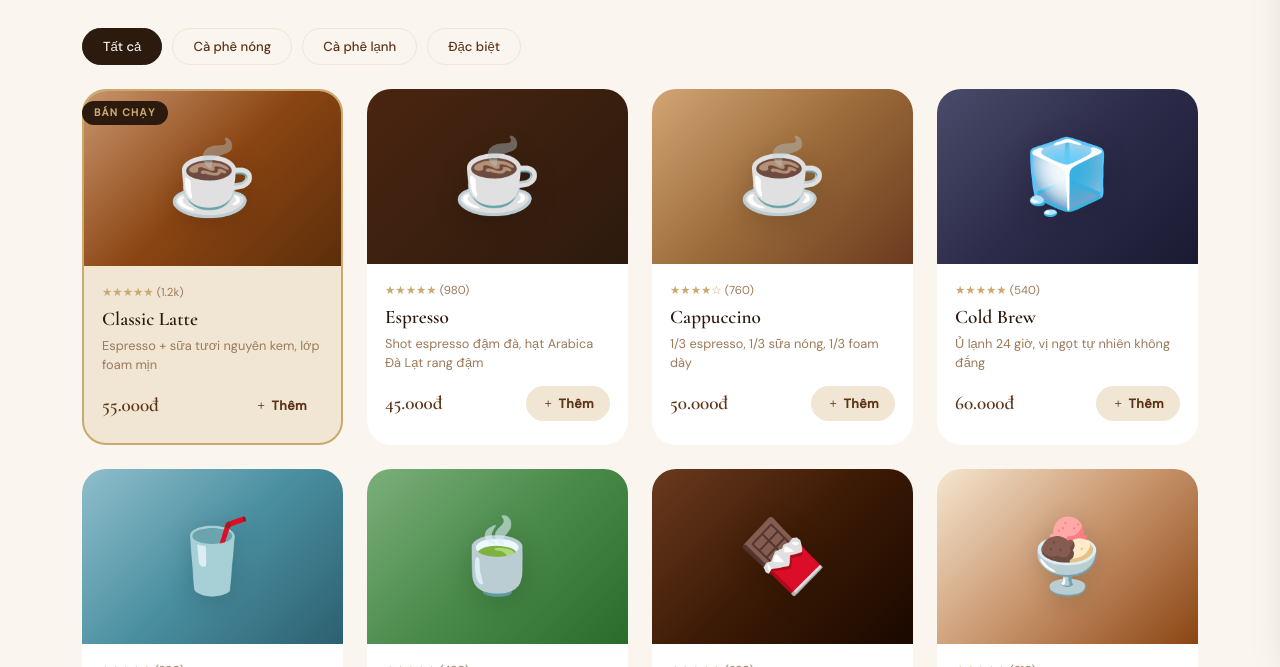
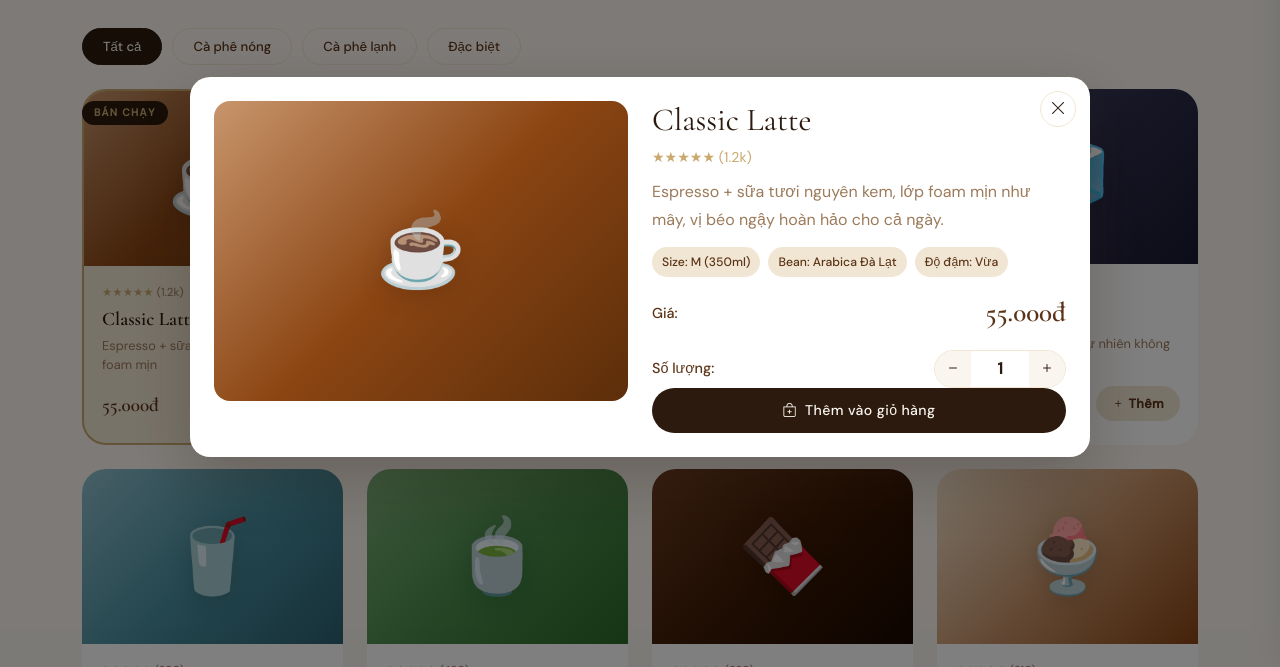
Before and after one commit to tincubeo/Web-Coffe-Shop, a plain HTML site: page index.html in a window 1280 px wide. Both pictures are taken after a click on the element 212 px from the left and 1335 px from the top of the page. Shown: the part 1068-1735 px from the top of the page. Drawn offline with nearby package versions, Linux system fonts and the light colour scheme.

Commit message:
Add robust modal visibility fallback and ESC close

```diff
--- a/index.html
+++ b/index.html
@@ -363,6 +363,7 @@
           <h2 id="modalProductName" class="bw-modal-title">Classic Latte</h2>
           <div id="modalProductRating" class="bw-modal-rating">★★★★★ (1.2k)</div>
           <p id="modalProductDesc" class="bw-modal-desc">Mô tả sản phẩm</p>
+          <div class="bw-modal-meta" id="modalProductMeta"></div>
 
           <div class="bw-modal-price-section">
             <span class="bw-modal-label">Giá:</span>
@@ -516,6 +517,16 @@
     // ========== CART ==========
     let cart = [];
     let currentModalProduct = {};
+    const productDetailsMap = {
+      'Classic Latte': ['Size: M (350ml)', 'Bean: Arabica Đà Lạt', 'Độ đậm: Vừa'],
+      'Espresso': ['Size: S (60ml)', 'Bean: Arabica rang đậm', 'Độ đậm: Mạnh'],
+      'Cappuccino': ['Size: M (300ml)', 'Foam: Dày êm', 'Độ đậm: Vừa'],
+      'Cold Brew': ['Size: L (450ml)', 'Ủ lạnh: 24 giờ', 'Độ đậm: Dịu nhẹ'],
+      'Iced Latte': ['Size: L (450ml)', 'Sữa: Nguyên kem', 'Độ đậm: Nhẹ'],
+      'Matcha Latte': ['Size: M (350ml)', 'Matcha: Nhật Bản grade A', 'Sữa: Oat milk'],
+      'Caramel Mocha': ['Size: M (350ml)', 'Sốt: Caramel + Cacao', 'Độ ngọt: Vừa'],
+      'Affogato': ['Size: M (280ml)', 'Kem: Vanilla', 'Ngon nhất: dùng ngay']
+    };
 
     function addToCart(name, price) {
       const existing = cart.find(i => i.name === name);
@@ -577,6 +588,7 @@
     function toggleCart() {
       document.getElementById('cartSidebar').classList.toggle('open');
       document.getElementById('cartOverlay').classList.toggle('open');
+      setBodyScrollLock(document.getElementById('productModal').classList.contains('active'));
     }
 
     function showToast(msg) {
@@ -604,19 +616,29 @@
       document.getElementById('modalProductPrice').textContent = price.toLocaleString('vi-VN') + 'đ';
       document.getElementById('modalProductRating').textContent = rating;
       document.getElementById('modalProductDesc').textContent = desc;
+      const details = productDetailsMap[name] || [];
+      document.getElementById('modalProductMeta').innerHTML = details.map(item => `<span class="bw-meta-chip">${item}</span>`).join('');
       document.getElementById('modalQuantity').value = '1';
 
       const imgEl = document.getElementById('modalProductImage');
       imgEl.className = 'bw-modal-img ' + (imageMap[type] || 'bw-img--latte');
 
-      document.getElementById('productModal').classList.add('active');
-      document.body.style.overflow = 'hidden';
+      const modalEl = document.getElementById('productModal');
+      modalEl.classList.add('active');
+      modalEl.style.display = 'flex';
+      modalEl.style.visibility = 'visible';
+      modalEl.style.opacity = '1';
+      setBodyScrollLock(true);
     }
 
     function closeProductModal(event) {
       if (event && event.target.id !== 'productModal') return;
-      document.getElementById('productModal').classList.remove('active');
-      document.body.style.overflow = 'auto';
+      const modalEl = document.getElementById('productModal');
+      modalEl.classList.remove('active');
+      modalEl.style.display = '';
+      modalEl.style.visibility = '';
+      modalEl.style.opacity = '';
+      setBodyScrollLock(false);
     }
 
     function increaseQty() {
@@ -630,7 +652,7 @@
     }
 
     function addToCartFromModal() {
-      const qty = parseInt(document.getElementById('modalQuantity').value);
+      const qty = Math.min(Math.max(parseInt(document.getElementById('modalQuantity').value) || 1, 1), 99);
       const name = currentModalProduct.name;
       const price = currentModalProduct.price;
 
@@ -639,6 +661,17 @@
       }
       closeProductModal();
     }
+
+    function setBodyScrollLock(lockModal) {
+      const cartOpen = document.getElementById('cartSidebar').classList.contains('open');
+      document.body.style.overflow = (lockModal || cartOpen) ? 'hidden' : '';
+    }
+
+    document.addEventListener('keydown', (e) => {
+      if (e.key === 'Escape' && document.getElementById('productModal').classList.contains('active')) {
+        closeProductModal();
+      }
+    });
 
     // ========== FILTER TABS ==========
     document.querySelectorAll('.bw-filter-btn').forEach(btn => {
--- a/style.css
+++ b/style.css
@@ -160,6 +160,31 @@
   .bw-card-footer { display:flex; align-items:center; justify-content:space-between; }
   .bw-price { font-family:var(--font-display); font-size:1.2rem; font-weight:600; color:var(--brown-mid); }
 
+  /* ===================== PRODUCT MODAL ===================== */
+  .bw-modal-overlay { position:fixed; inset:0; background:rgba(0,0,0,.5); z-index:10000; display:none; align-items:center; justify-content:center; padding:20px; }
+  .bw-modal-overlay.active { display:flex; }
+  .bw-modal-content { width:min(900px, 100%); max-height:calc(100vh - 40px); overflow:auto; background:var(--white); border-radius:20px; position:relative; box-shadow:0 24px 60px rgba(44,26,14,.25); }
+  .bw-modal-close { position:absolute; top:14px; right:14px; width:36px; height:36px; border-radius:50%; border:1px solid var(--cream-dark); background:var(--white); color:var(--brown-dark); display:flex; align-items:center; justify-content:center; cursor:pointer; z-index:2; }
+  .bw-modal-close:hover { background:var(--brown-dark); color:var(--cream); border-color:var(--brown-dark); }
+  .bw-modal-body { display:grid; grid-template-columns: 1fr 1fr; gap:24px; padding:24px; }
+  .bw-modal-img { min-height:300px; border-radius:16px; display:flex; align-items:center; justify-content:center; }
+  .bw-modal-title { font-family:var(--font-display); font-size:2rem; margin-bottom:8px; color:var(--brown-dark); }
+  .bw-modal-rating { color:var(--gold); font-size:.88rem; margin-bottom:10px; }
+  .bw-modal-desc { color:var(--text-light); line-height:1.7; margin-bottom:8px; }
+  .bw-modal-price-section, .bw-modal-quantity { display:flex; align-items:center; justify-content:space-between; gap:14px; margin-top:16px; }
+  .bw-modal-label { color:var(--text-mid); font-size:.9rem; font-weight:500; }
+  .bw-modal-price { font-family:var(--font-display); font-size:1.7rem; color:var(--brown-mid); font-weight:600; }
+  .bw-qty-control { display:flex; align-items:center; border:1px solid var(--cream-dark); border-radius:999px; overflow:hidden; }
+  .bw-qty-btn { width:36px; height:36px; border:none; background:var(--cream); color:var(--brown-dark); cursor:pointer; }
+  .bw-qty-btn:hover { background:var(--brown-dark); color:var(--cream); }
+  .bw-qty-input { width:58px; border:none; text-align:center; font-weight:600; color:var(--brown-dark); outline:none; }
+  .bw-qty-input::-webkit-outer-spin-button,
+  .bw-qty-input::-webkit-inner-spin-button { -webkit-appearance: none; margin: 0; }
+  .bw-qty-input[type=number] { -moz-appearance: textfield; }
+
+  .bw-modal-meta { display:flex; flex-wrap:wrap; gap:8px; margin:14px 0 6px; }
+  .bw-meta-chip { background:var(--cream-dark); color:var(--brown-mid); border-radius:999px; padding:6px 10px; font-size:.76rem; font-weight:500; }
+
   /* ===================== CART TOAST ===================== */
   .bw-cart-toast { position:fixed; bottom:100px; right:24px; background:var(--brown-dark); color:var(--cream); padding:12px 20px; border-radius:12px; font-size:.85rem; display:flex; align-items:center; gap:8px; box-shadow:0 8px 24px rgba(0,0,0,.2); opacity:0; transform:translateY(12px); transition:all .3s; pointer-events:none; z-index:9999; }
   .bw-cart-toast.show { opacity:1; transform:translateY(0); }
@@ -236,6 +261,9 @@
     .bw-cta     { padding:60px 0; }
     .bw-hero-title { font-size:3rem; }
     .bw-carousel-btn { display:none!important; }
+    .bw-modal-body { grid-template-columns:1fr; padding:18px; }
+    .bw-modal-img { min-height:220px; }
+    .bw-modal-title { font-size:1.6rem; }
   }
 
   @media (max-width: 575px) {
```
